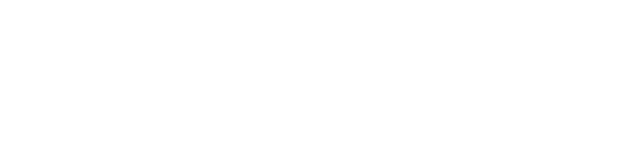
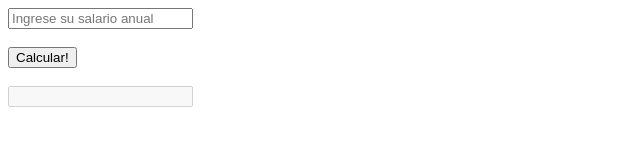
Before and after one commit to francopaz88/introduccion-a-js-master, a plain HTML site: page introduccion-a-js/tareas/clase-5/index.html in a window 1280 px wide. Shown: the whole page, without its empty margins (0-640 px from the left). Drawn offline with Linux system fonts and the light colour scheme.

Commit message:
Intento primer ejercicio tarea.

```diff
--- a/introduccion-a-js/tareas/clase-5/index.html
+++ b/introduccion-a-js/tareas/clase-5/index.html
@@ -8,6 +8,9 @@
     <title>Clase 5</title>
 </head>
 <body>
+<input type="text" placeholder="Ingrese su salario anual" id="salario-anual"> <br><br>
+<button id="boton-calcular">Calcular!</button> <br><br>
+<input type="text" disabled id="salario-mensual">
 <script src="tarea-clase-5.js"></script>
 </body>
 </html>
--- a/introduccion-a-js/tareas/clase-5/tarea-clase-5.js
+++ b/introduccion-a-js/tareas/clase-5/tarea-clase-5.js
@@ -21,6 +21,21 @@ $botonCalcular.onclick = function()
 //TAREA: crear un formulario donde un usuario pueda ingresar su salario anual.
 //cuando el usuario haga click en el botón "calcular", mostrar el salario mensual
 // en una caja de texto deshabilitada. --> <input type="text" disabled id="salario-mensual"/>
+
+const $botonCalcular = document.querySelector("#boton-calcular");
+const $salarioMensual = document.querySelector("#salario-mensual");
+
+$botonCalcular.onclick = function(){
+  const $salarioAnual = document.querySelector("#salario-anual");
+  $salarioMensual == $salarioAnual / 12;
+  return false;
+}
+
+const nodoPagina = document.querySelector("body");
+const resultado = document.createElement("div");
+nodoPagina.appendChild(resultado);
+resultado.appendChild($salarioMensual);
+
 
 //TAREA: En otro archivo html (no Index) y otro archivo js (no tarea-clase-5.js),
 // creá un formulario que capture el primer nombre, segundo nombre, apellido/s y edad del usuario
```
